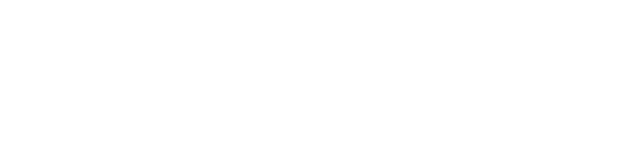
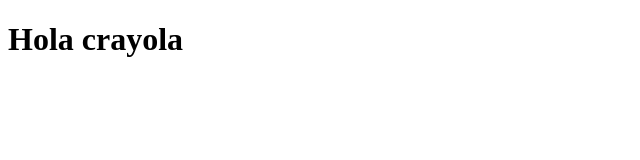
Before and after one commit to ReltoH/test, a plain HTML site: page index.html in a window 1280 px wide. Shown: the whole page, without its empty margins (0-640 px from the left). Drawn offline with Linux system fonts and the light colour scheme.

Commit message:
Update index.html

```diff
--- a/index.html
+++ b/index.html
@@ -9,7 +9,7 @@
 </head>
 
 <body>
-
+    <h1>Hola crayola</h1>
 </body>
 
 </html>
```
